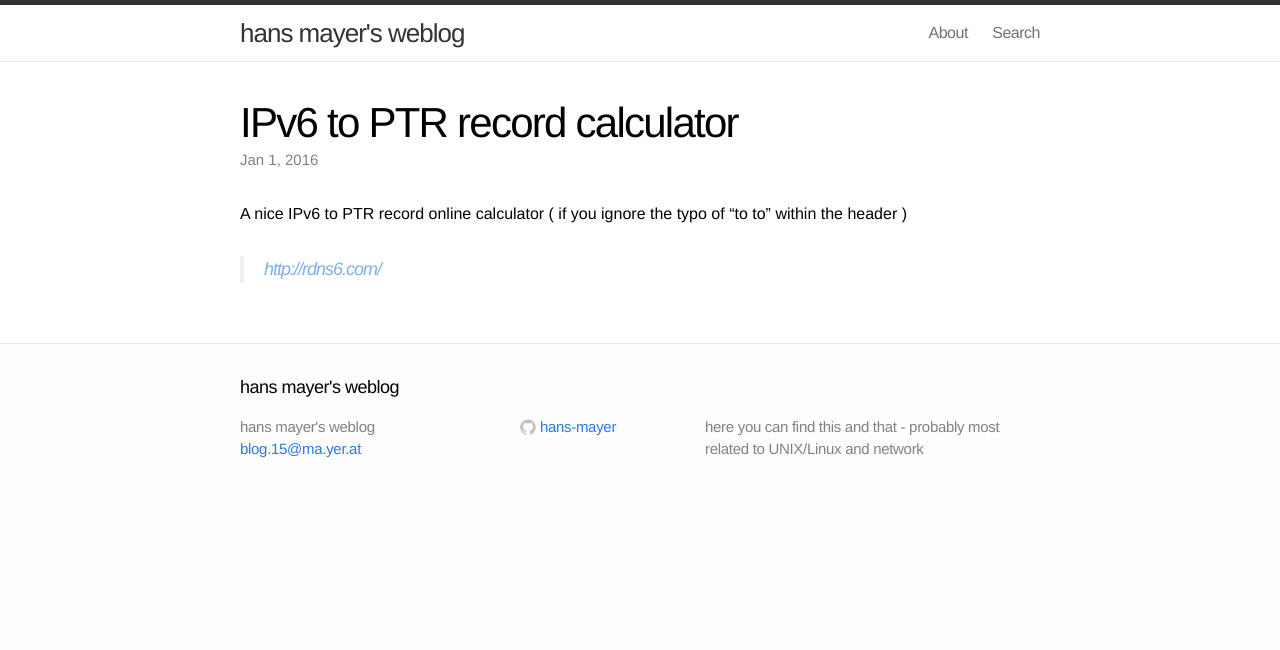
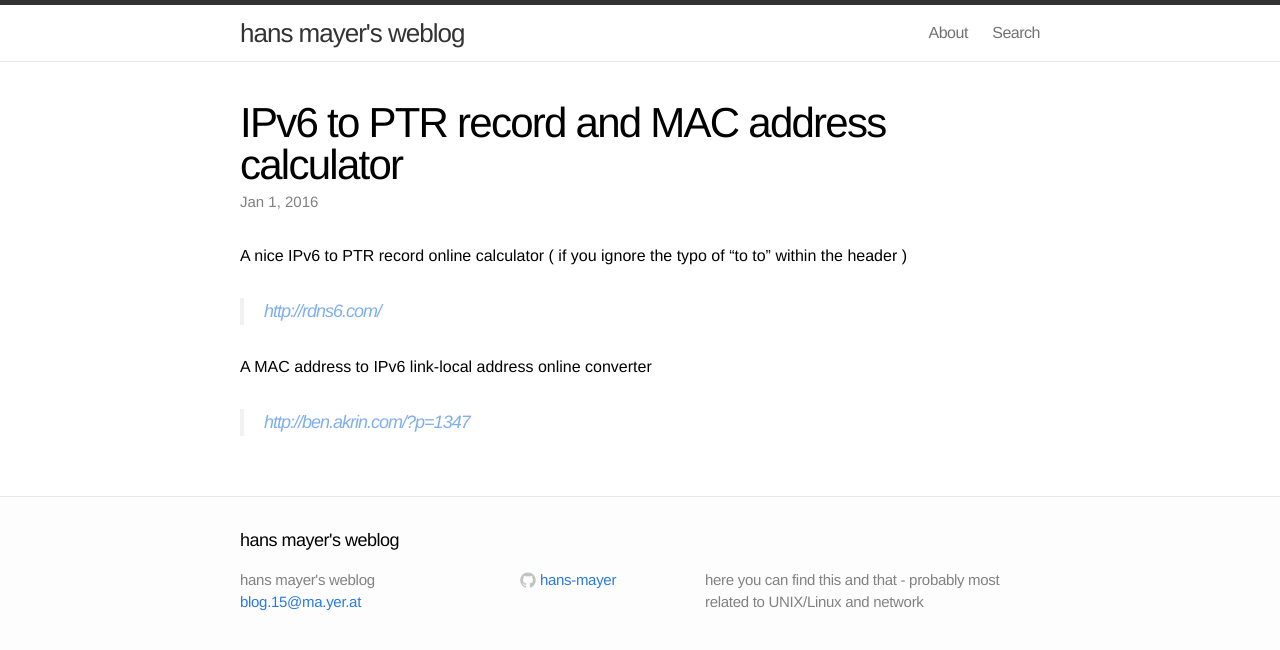
Before and after one commit to hans-mayer/blog, a Jekyll site: the page built from _posts/2016-01-01-ipv6-2-ptrrecord-calculator.markdown, in a window 1280 px wide. Shown: the top 650 px of the page. Built offline with Jekyll 4.4.1, drawn with Linux system fonts in a browser that asks for light colours.

Commit message:
ipv6-2-ptrrecord-calculator

```diff
--- a/_posts/2016-01-01-ipv6-2-ptrrecord-calculator.markdown
+++ b/_posts/2016-01-01-ipv6-2-ptrrecord-calculator.markdown
@@ -1,6 +1,6 @@
 ---
 layout: post
-title:  "IPv6 to PTR record calculator"
+title:  "IPv6 to PTR record and MAC address calculator"
 date:   2016-01-01 15:50:00 CET
 categories: internet IPv6 reverse
 ---
@@ -8,3 +8,7 @@ categories: internet IPv6 reverse
 A nice IPv6 to PTR record online calculator ( if you ignore the typo of "to to" within the header )
 
 > [http://rdns6.com/](http://rdns6.com/){:target="_blank"}
+
+A MAC address to IPv6 link-local address online converter
+
+> [http://ben.akrin.com/?p=1347](http://ben.akrin.com/?p=1347){:target="_blank"}
```
